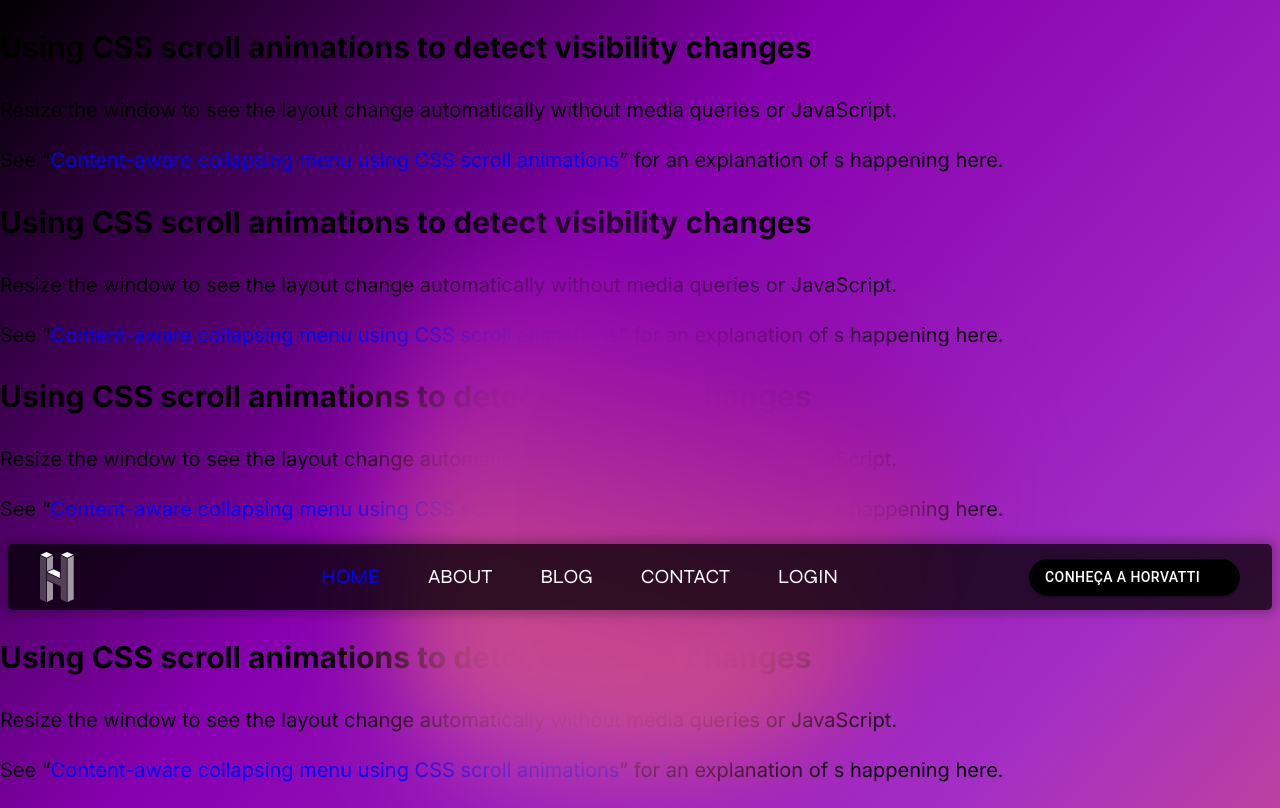
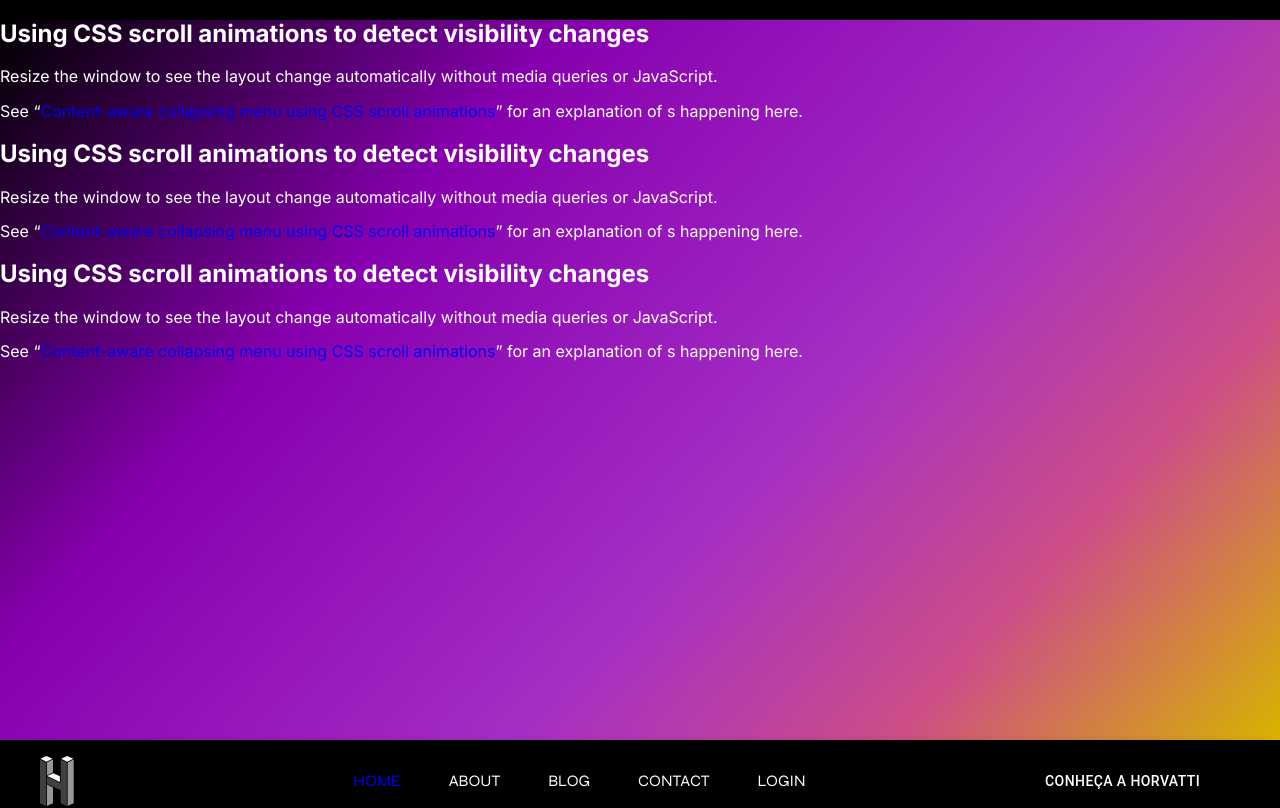
Before and after one commit to DIEGOHORVATTI/portifolio, a Next.js app: page / in a window 1280 px wide. Shown: the top 808 px of the page. Built offline with nearby package versions, Linux system fonts and the light colour scheme; some icons are missing.

Commit message:
Update CSS styles and component structure in Home section
Refactor CSS styles in globals.css, add normalize.css, and update component
structure in the Home section for better layout and readability.

```diff
--- a/app/globals.css
+++ b/app/globals.css
@@ -32,6 +32,17 @@ html {
 
 body {
   background: var(--color-background);
+  font-family: Inter, Roboto, 'Helvetica Neue', 'Arial Nova', 'Nimbus Sans', Arial, sans-serif;
+  color: var(--color-text);
+  margin: 0;
+  padding: 0;
+  position: relative;
+}
+
+main {
+  margin: 0;
+  padding: 0;
+  height: 90vh;
   background: linear-gradient(
     132deg,
     var(--color-background) 0%,
@@ -40,13 +51,6 @@ body {
     var(--color-tertiary) 80%,
     var(--color-quaternary) 100%
   );
-  font-family: Inter, Roboto, 'Helvetica Neue', 'Arial Nova', 'Nimbus Sans', Arial, sans-serif;
-  font-size: clamp(1rem, 0.904rem + 0.481vw, 1.25rem);
-  line-height: 1.5;
-  justify-content: space-between;
-  margin: 0;
-  min-height: 100dvh;
-  position: relative;
 }
 
 a {
--- a/app/layout.tsx
+++ b/app/layout.tsx
@@ -2,6 +2,7 @@ import type { Metadata } from 'next'
 
 import { Inter } from 'next/font/google'
 
+import './normalize.css'
 import './globals.css'
 
 const inter = Inter({ subsets: ['latin'] })
--- a/src/sections/Home/components/BlurContainer.tsx
+++ /dev/null
@@ -1,26 +0,0 @@
-'use client'
-
-import { keyframes, styled } from '@mui/material/styles'
-
-const rotateAnimation = keyframes`
-  0% {
-    transform: rotate(0deg);
-  }
-  100% {
-    transform: rotate(360deg);
-  }
-`
-
-export const BlurContainer = styled('div')(() => ({
-  zIndex: 0,
-  top: '15%',
-  left: '30%',
-  transform: 'translate(-50%, -50%)',
-  width: '550px',
-  height: '550px',
-  filter: 'blur(50px)',
-  position: 'absolute',
-  backgroundImage: 'linear-gradient(var(--color-primary) 0%, var(--color-tertiary) 77%, var(--color-secondary) 100%)',
-  animation: `${rotateAnimation} 50s cubic-bezier(0.8, 0.2, 0.2, 0.8) alternate infinite`,
-  borderRadius: '30% 70% 70% 30%/30% 30% 70% 70%'
-}))
--- a/src/sections/Home/index.tsx
+++ b/src/sections/Home/index.tsx
@@ -3,12 +3,12 @@ import Image from 'next/image'
 import { Box, Link, Stack } from '@mui/material'
 
 import { Header } from './components/Header'
-import { BlurContainer } from './components/BlurContainer'
 
 export const Home = () => {
   return (
     <>
-      <main style={{ zIndex: 100 }}>
+      <main style={{ position: 'relative' }}>
+        <div style={{ zIndex: 9999 }}>
           <div className="left-content">
             <h2>
               Using CSS <span>scroll animations</span> to detect visibility changes
@@ -62,13 +62,12 @@ export const Home = () => {
               ” for an explanation of s happening here.
             </p>
           </div>
+        </div>
       </main>
-
-      <BlurContainer />
 
       <Header />
 
-      <main>
+      <>
         <div className="left-content">
           <h2>
             Using CSS <span>scroll animations</span> to detect visibility changes
@@ -122,9 +121,9 @@ export const Home = () => {
             ” for an explanation of s happening here.
           </p>
         </div>
-      </main>
+      </>
 
-      <main>
+      <>
         <div className="left-content">
           <h2>
             Using CSS <span>scroll animations</span> to detect visibility changes
@@ -178,7 +177,7 @@ export const Home = () => {
             ” for an explanation of s happening here.
           </p>
         </div>
-      </main>
+      </>
 
       {/* <main>
       <Header />
```
Also changed, not shown: app/normalize.css (added). Lines whose indentation alone changed are shown as unchanged.
